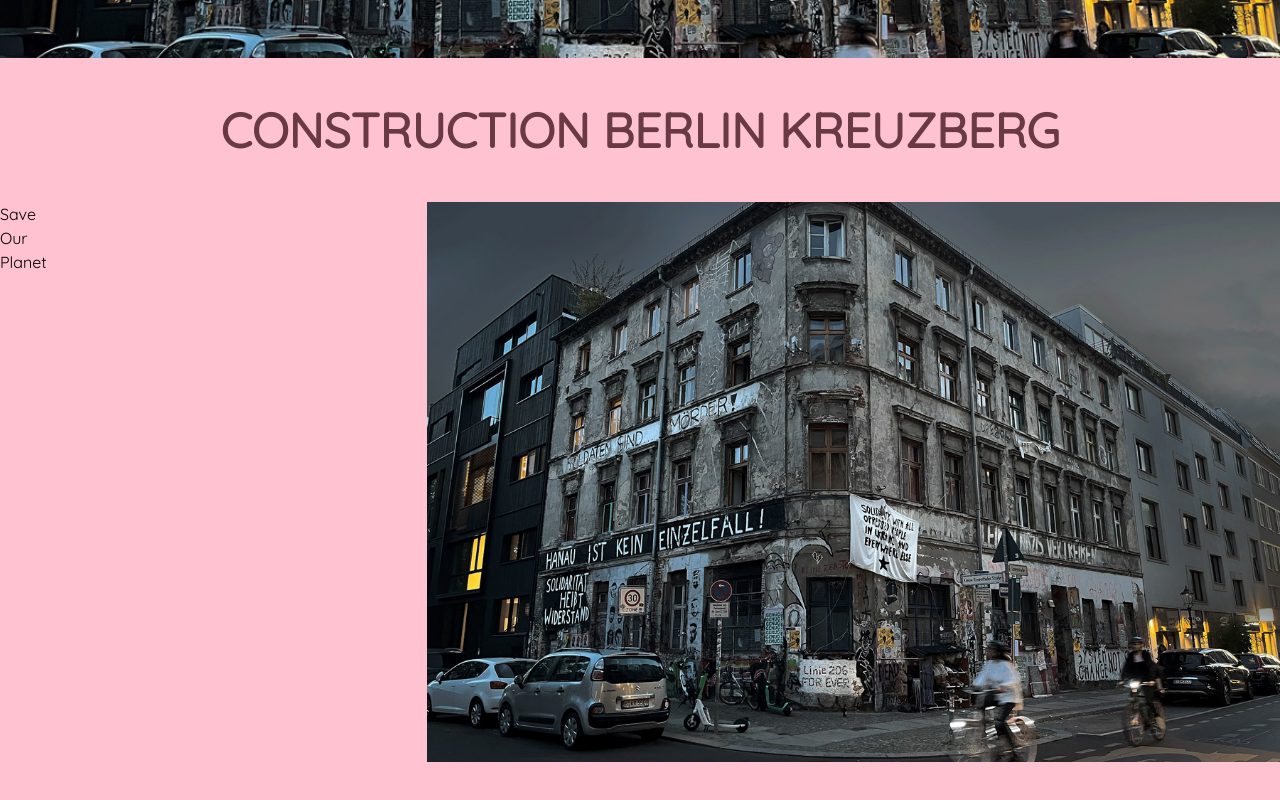
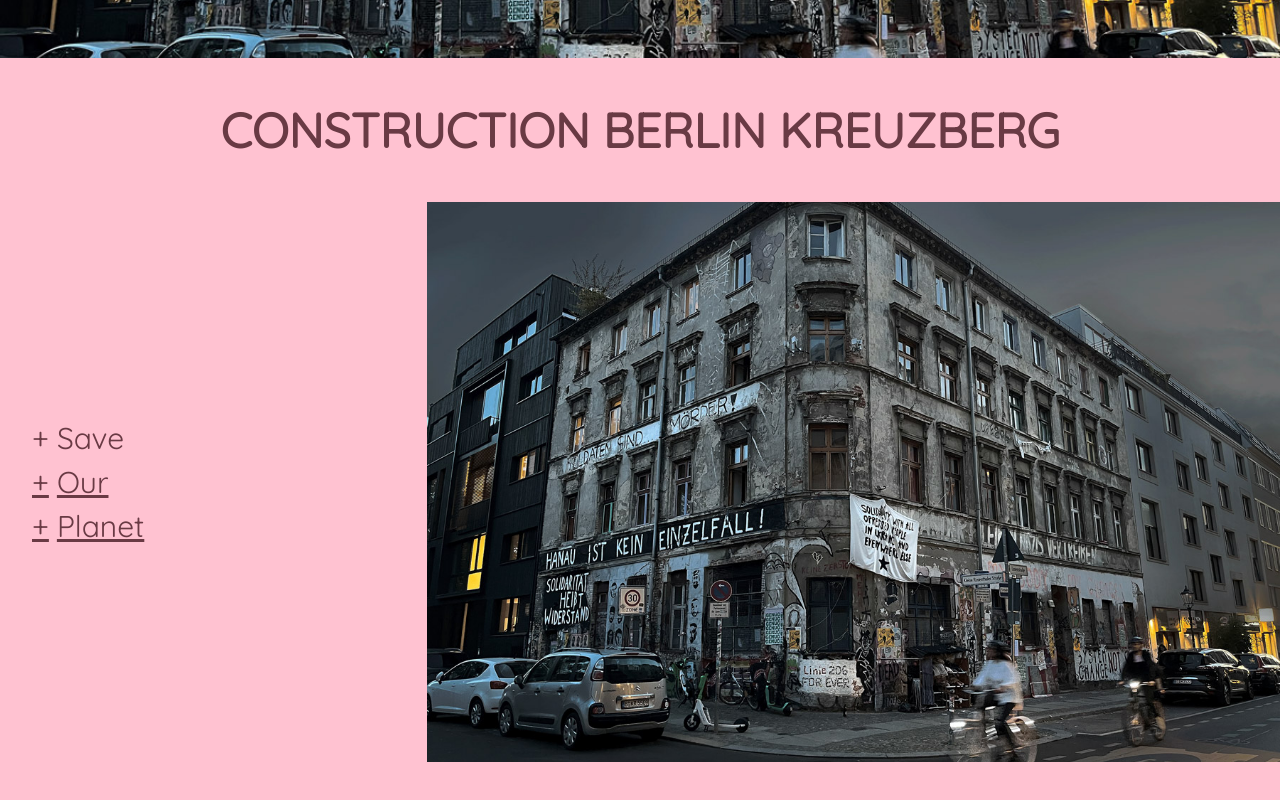
Before and after one commit to pweimann/new-construction-project, a Nuxt app: page / in a window 1280 px wide. Shown: the part 1358-2158 px from the top of the page. Built offline with nearby package versions, Linux system fonts and the light colour scheme.

Commit message:
Implement the reactivity of the active tab nav item.

```diff
--- a/components/TabSection.vue
+++ b/components/TabSection.vue
@@ -7,7 +7,10 @@
     <div class='tabs-wrapper full-width'>
       <div class='tabs-nav w-1/3'>
         <ul>
-          <li v-for="navItem in tabsNavList">{{navItem.title}}</li>
+          <li v-for='navItem in tabsNavList' @click='clickTabNavItem(navItem)' :class='activeTabNavItemStyles(navItem)'
+              class='tabs-nav-item text-3xl text-dark-rosa my-2 ml-8'><span
+            class='mr-2'>+</span>{{ navItem.title }}
+          </li>
         </ul>
       </div>
       <div class='tabs-content w-2/3'>
@@ -35,10 +38,42 @@ const tabsNavList: Ref<TabNavItem[]> = ref([
     imageSrc: '/placeholder.jpg'
   }
 ])
+
+const activeNavItem: Ref<TabNavItem | null> = ref(tabsNavList.value[0])
+
+const clickTabNavItem = (item: TabNavItem) => {
+  activeNavItem.value = item
+}
+
+const activeTabNavItemStyles = (item: TabNavItem) => {
+  return item === activeNavItem.value ? 'tab-nav-item--active' : ''
+}
 </script>
-<style lang='css'>
+<style lang='css' scoped>
 .tabs-wrapper {
   display: flex;
   flex-direction: row;
 }
+
+.tabs-nav {
+  display: flex;
+  flex-direction: column;
+  align-items: flex-start;
+  justify-content: center;
+}
+
+.tabs-nav-item {
+  cursor: pointer;
+  text-decoration: underline;
+  transition: all 2s ease-in-out;
+}
+
+.tabs-nav-item:hover {
+  text-decoration: none;
+}
+
+/*noinspection CssUnusedSymbol*/
+.tab-nav-item--active {
+  text-decoration: none;
+}
 </style>
```
